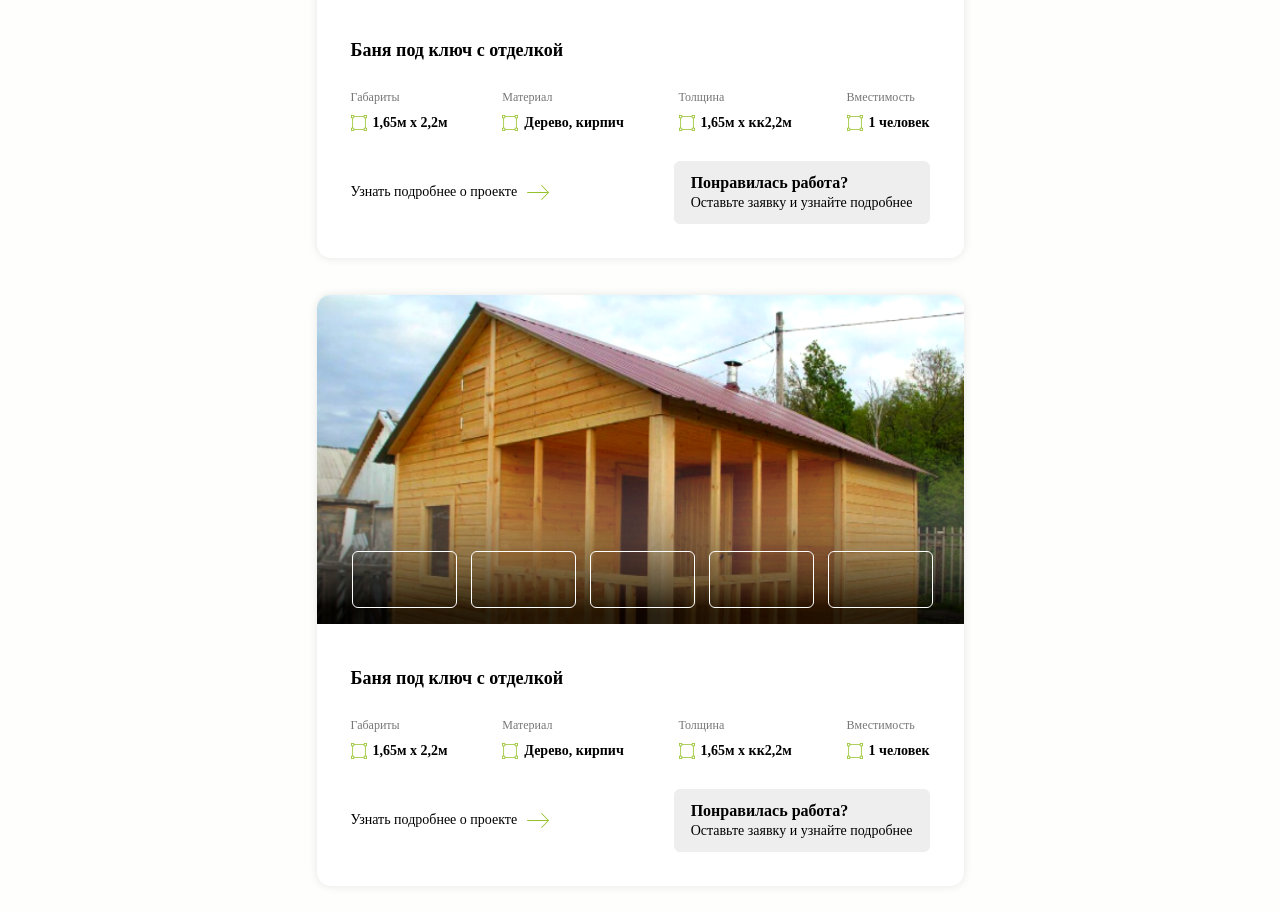
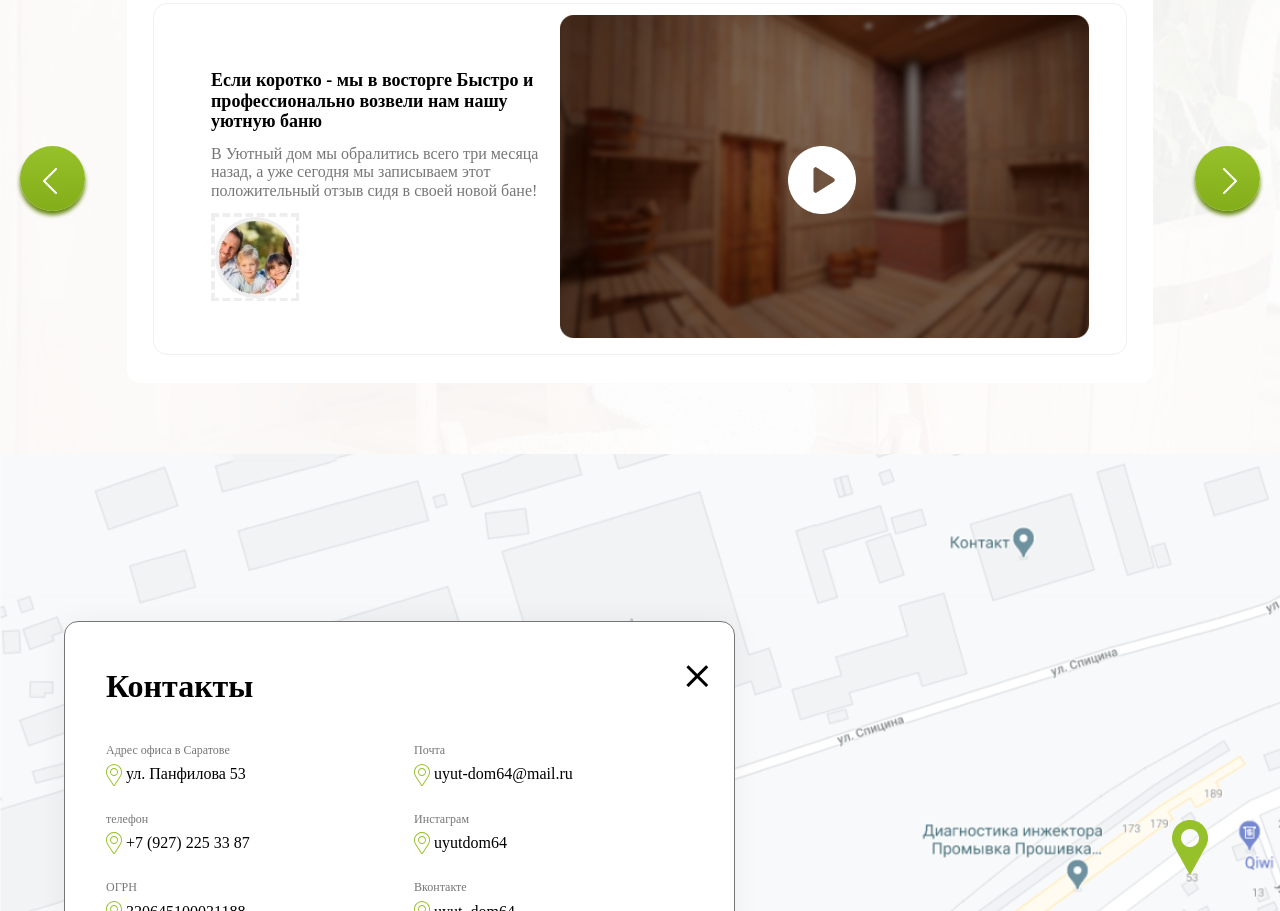
Before and after one commit to S3O-ru/skeleton-master, a plain HTML site: page index.html in a window 1280 px wide. Shown: the part 7801-8712 px from the top of the page. Drawn offline with Linux system fonts and the light colour scheme; a web font is replaced by a local one.

Commit message:
add map and footer

```diff
--- a/css/style.css
+++ b/css/style.css
@@ -835,7 +835,8 @@ img.temp {
   display: flex;
   flex-direction: column;
   gap: 30px;
-  min-width: 647px;
+  min-width: 460px;
+  /* min-width: 647px; */
   width: calc((100% - 56px)/2);
   background-color: white;
   box-shadow: 0px 0px 10px 0px rgba(0, 0, 0, 0.1);
@@ -843,18 +844,19 @@ img.temp {
 }
 .projects-pic {
   position: relative;
-  width: 647px;
-  height: 343px;
+  width: 100%;
+  height: 340px;
 }
 .projects-pic .img {
   background-image: url(../images/banya01.png);
   background-repeat: no-repeat;
-  background-size: contain;
+  background-size: cover;
   width: 100%;
   height: 100%;
 }
 .projects-prev {
   position: absolute;
+  width: calc(100% - 35px * 2);
   display: flex;
   justify-content: space-between;
   gap: 14px;
@@ -1062,3 +1064,112 @@ img.temp-video {
   top: 22px;
   right: 23px;
 }
+/* -------contacty--------- */
+
+.contacty {
+  position: relative;
+  background-image: url(../images/map.png);
+  background-repeat: no-repeat;
+  background-size: cover;
+  width: 100%;
+  height: 667px;
+}
+.modal-contact {
+  position: absolute;
+  left: 5%;
+  top: 25%;
+}
+.active {
+  position: relative;
+  padding: 46px 0 64px 41px;
+  max-width: 671px;
+  width: 100%;
+  background-color: white;
+  box-shadow: 0px 0px 30px 0px rgba(0, 0, 0, 0.05);
+  border: 1px solid #767676;
+  border-radius: 14px;
+}
+.contact-title {
+  text-align: left;
+  font-size: 32px;
+  font-weight: 800;
+}
+.contact-content {
+  display: flex;
+  flex-direction: row;
+  gap: 90px;
+  padding: 39px 72px 0 0;
+}
+.contact-item {
+  display: flex;
+  flex-direction: column;
+  gap: 27px;
+}
+.contact-item_box {
+  display: flex;
+  flex-direction: column;
+  gap: 6px;
+}
+.contact-item_label {
+  color: #767676;
+  font-size: 12px;
+}
+.contact-item_text {
+  display: flex;
+  flex-direction: row;
+  align-items: center;
+  gap: 4px;
+}
+.contact-item_text span {
+  display: block;
+  width: 16px;
+  height: 22px;
+}
+.map-ico {
+  background-image: url(../svg/map01.svg);
+  background-repeat: no-repeat;
+  width: 100%;
+  height: 100%;
+}
+.contact-close {
+  position: absolute;
+  font-size: 60px;
+  transform: rotate(45deg);
+  top: 20px;
+  right: 20px;
+  cursor: pointer;
+}
+.karta {
+  position: relative;
+  left: 1172px;
+  bottom: 70px;
+  cursor: pointer;
+}
+/* ---------footer--------- */
+
+.footer {
+  width: 100%;
+  background-color: white;
+  display: flex;
+  flex-direction: row;
+  justify-content: space-between;
+  align-items: center;
+  gap: 10px;
+}
+.logo-footer {
+  padding: 26px 0;
+}
+.menu-footer nav {
+  font-size: 18px;
+  display: flex;
+  flex-direction: row;
+  gap: 50px;
+  white-space: nowrap;
+}
+.copy-footer {
+  display: flex;
+  flex-direction: row;
+  gap: 30px;
+  align-items: center;
+  color: #767676;
+}
--- a/index.html
+++ b/index.html
@@ -552,7 +552,7 @@
                 <div class="pic-left">
                   <div class="svg"></div>
                 </div>
-                <div class="pic-right">1 человек</div>
+                <div class="pic-right">1 чел.</div>
               </div>
             </div>
           </div>
@@ -617,7 +617,7 @@
                 <div class="pic-left">
                   <div class="svg"></div>
                 </div>
-                <div class="pic-right">1 человек</div>
+                <div class="pic-right">1 чел.</div>
               </div>
             </div>
           </div>
@@ -682,7 +682,7 @@
                 <div class="pic-left">
                   <div class="svg"></div>
                 </div>
-                <div class="pic-right">1 человек</div>
+                <div class="pic-right">1 чел.</div>
               </div>
             </div>
           </div>
@@ -747,7 +747,7 @@
                 <div class="pic-left">
                   <div class="svg"></div>
                 </div>
-                <div class="pic-right">1 человек</div>
+                <div class="pic-right">1 чел.</div>
               </div>
             </div>
           </div>
@@ -808,9 +808,73 @@
       </div>
     </div>
   </article>
-  <footer>
+  <article class="contacty">
+    <div class="modal-contact active">
+      <div class="contact-title">Контакты</div>
+      <div class="contact-content">
+        <div class="contact-item">
+          <div class="contact-item_box">
+            <div class="contact-item_label">Адрес офиса в Саратове</div>
+            <div class="contact-item_text"><span><div class="map-ico"></div></span>ул. Панфилова 53</div>
+          </div>
+          <div class="contact-item_box">
+            <div class="contact-item_label">телефон</div>
+            <div class="contact-item_text"><span><div class="map-ico"></div></span><a href="tel">+7 (927) 225 33 87</a></div>
+          </div>
+          <div class="contact-item_box">
+            <div class="contact-item_label">ОГРН</div>
+            <div class="contact-item_text"><span><div class="map-ico"></div></span>320645100031188</div>
+          </div>
+          <div class="contact-item_box">
+            <div class="contact-item_label">ИП</div>
+            <div class="contact-item_text"><span><div class="map-ico"></div></span>Валиулин Руслан Надирович</div>
+          </div>
+
+        </div>
+        <div class="contact-item">
+          <div class="contact-item_box">
+            <div class="contact-item_label">Почта</div>
+            <div class="contact-item_text"><span><div class="map-ico"></div></span><a href="tel">uyut-dom64@mail.ru</a></div>
+          </div>
+          <div class="contact-item_box">
+            <div class="contact-item_label">Инстаграм</div>
+            <div class="contact-item_text"><span><div class="map-ico"></div></span><a href="tel">uyutdom64</a></div>
+          </div>
+          <div class="contact-item_box">
+            <div class="contact-item_label">Вконтакте</div>
+            <div class="contact-item_text"><span><div class="map-ico"></div></span><a href="tel">uyut_dom64</a></div>
+          </div>
+        </div>
+
+      </div>
+      <div class="contact-close">+</div>
+    </div>
+    <div class="karta">
+      <img class="flag" src="./images/flag.png" alt="flag">
+    </div>
+  </article>
+  <footer">
     <div class="contains">
-
+      <div class="footer">
+        <div class="logo-footer">
+          <a href="" class="logo">
+            <img src="./images/skeleton-logo.png" alt="logo">
+          </a>
+        </div>
+        <div class="menu-footer">
+          <nav>
+            <div class="menu-nav_item menu-active"><a href="">О нас</a></div>
+            <div class="menu-nav_item"><a href="">Каталог</a></div>
+            <div class="menu-nav_item"><a href="">Отзывы</a></div>
+            <div class="menu-nav_item"><a href="">Контакты</a></div>
+            <div class="menu-nav_item"><a href="">Рассчитать стоимость</a></div>
+          </nav>
+        </div>
+        <div class="copy-footer">
+          <div class="copy-footer-left">|</div>
+          <div class="copy-footer-right">© 2021 Все права защищены.</div>
+        </div>
+      </div>
     </div>
   </footer>
 
```
Also changed, not shown: images/flag.png (added), images/karta.png (added), images/map.png (added), svg/map01.svg (added).
